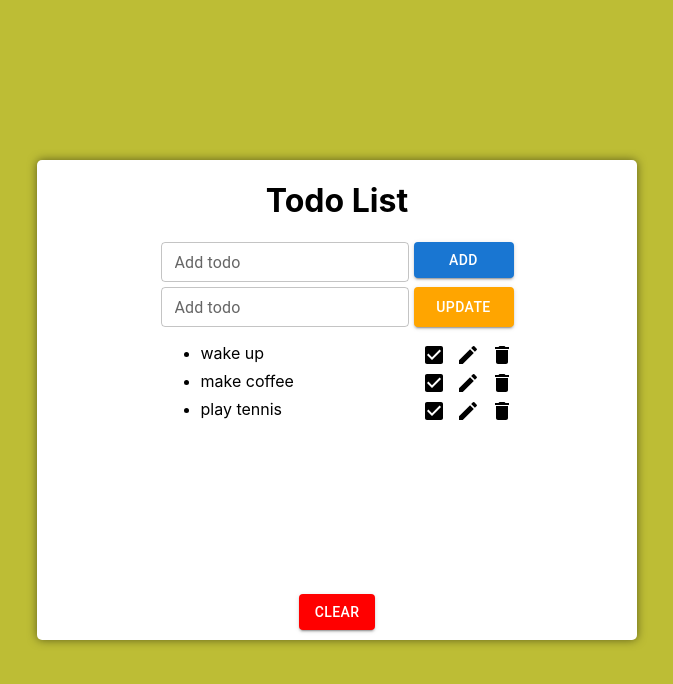
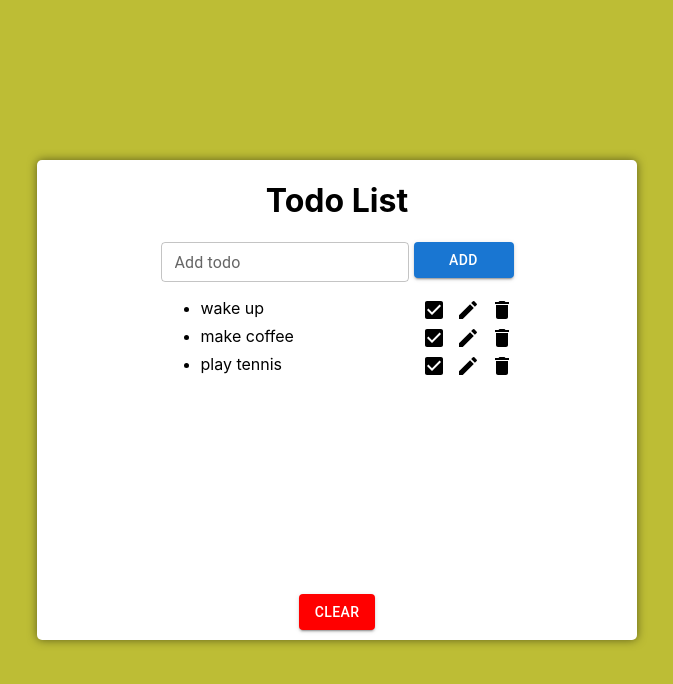
Before and after one commit to paulosvel/todolist, a React (Create React App) app: page / in a window 1280 px wide. Shown: the top 684 px of the page, without its empty margins (303-976 px from the left). Built offline with nearby package versions, Linux system fonts and the light colour scheme.

Commit message:
added update todo reducer

```diff
--- a/src/components/Card.js
+++ b/src/components/Card.js
@@ -7,6 +7,7 @@ import { todoCleared } from "../store/features/todo/todoSlice";
 
 const Card = () => {
   const todos = useSelector((state) => state.todos.todos);
+  const toggleForm = useSelector((state) => state.todos.toggleForm);
   const dispatch = useDispatch();
   return (
     <Box
@@ -26,8 +27,10 @@ const Card = () => {
       <Box sx={{ textAlign: "center" }}>
         <h1>Todo List</h1>
 
-        <AddTodoForm />
-        <UpdateTodoForm />
+
+        {toggleForm ? <AddTodoForm />
+        : <UpdateTodoForm />}
+
         <ul>
           {todos.map((todo) => (
             <li key={todo.id}>
@@ -37,7 +40,7 @@ const Card = () => {
         </ul>
       </Box>
       <Button
-      onClick={() => dispatch(todoCleared())}
+        onClick={() => dispatch(todoCleared())}
         variant="contained"
         sx={{
           backgroundColor: "red",
--- a/src/components/SingleTodoCard.js
+++ b/src/components/SingleTodoCard.js
@@ -5,6 +5,7 @@ import EditIcon from "@mui/icons-material/Edit";
 import { useState } from "react";
 import { todoDeleted } from "../store/features/todo/todoSlice";
 import { useDispatch } from "react-redux";
+import { toggleInputForm } from "../store/features/todo/todoSlice";
 
 
 const SingleTodoCard = (props) => {
@@ -25,7 +26,7 @@ const SingleTodoCard = (props) => {
 
         <Box sx={{}}>
           <CheckBoxIcon onClick={()=> setDone(!done)} sx={{marginLeft:"10px", cursor:"pointer"}}></CheckBoxIcon>
-          <EditIcon sx={{marginLeft:"10px",cursor:"pointer"}}></EditIcon>
+          <EditIcon onClick={()=>dispatch(toggleInputForm())} sx={{marginLeft:"10px",cursor:"pointer"}}></EditIcon>
           <DeleteIcon onClick={()=>dispatch(todoDeleted(props.id))} sx={{marginLeft:"10px", cursor:"pointer"}}> </DeleteIcon>
         </Box>
       </Box>
--- a/src/components/UpdateTodoForm.js
+++ b/src/components/UpdateTodoForm.js
@@ -5,7 +5,7 @@ const UpdateTodoForm = () => {
     return (
         <Box sx={{display:"flex", flexDirection:"row",marginTop:"5px",}}>
 
-            <TextField size="small" label="Add todo" variant="outlined" sx={{marginRight:"5px"}}></TextField>
+            <TextField size="small" label="Update todo" variant="outlined" sx={{marginRight:"5px"}}></TextField>
             <Button variant="contained"  sx={{width:"100px", backgroundColor:"orange"}}>Update</Button>
         </Box>
     );
--- a/src/store/features/todo/todoSlice.js
+++ b/src/store/features/todo/todoSlice.js
@@ -32,8 +32,11 @@ export const todoSlice = createSlice({
     todoDeleted:(state,action)=>{
       state.todos=state.todos.filter((todo)=>todo.id!==action.payload);
     },
+    toggleInputForm: (state) =>{
+      state.toggleForm = !state.toggleForm;
+    },
   },
 });
 
-export const {todoAdded,todoCleared,todoDeleted} = todoSlice.actions;
+export const {todoAdded,todoCleared,todoDeleted, toggleInputForm} = todoSlice.actions;
 export default todoSlice.reducer;
```
